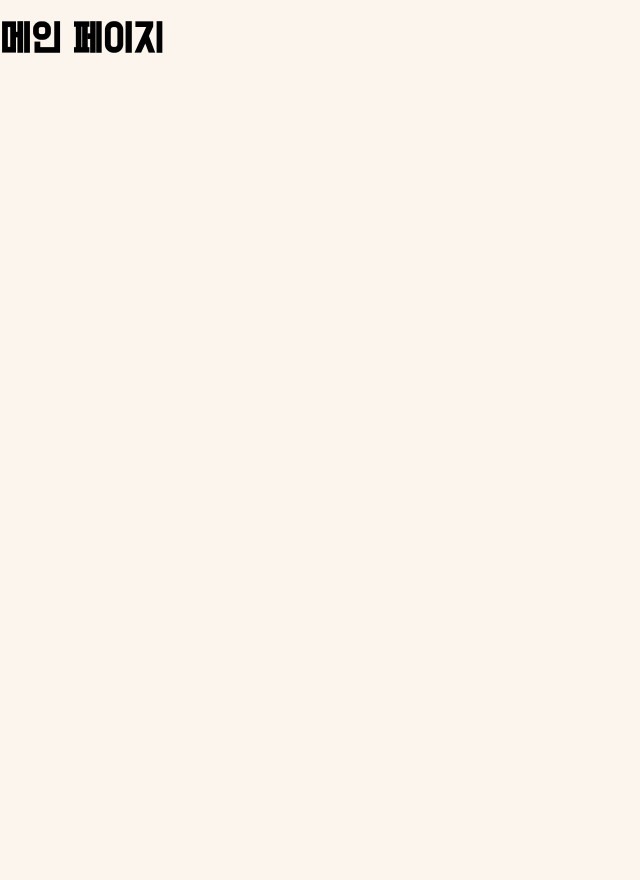
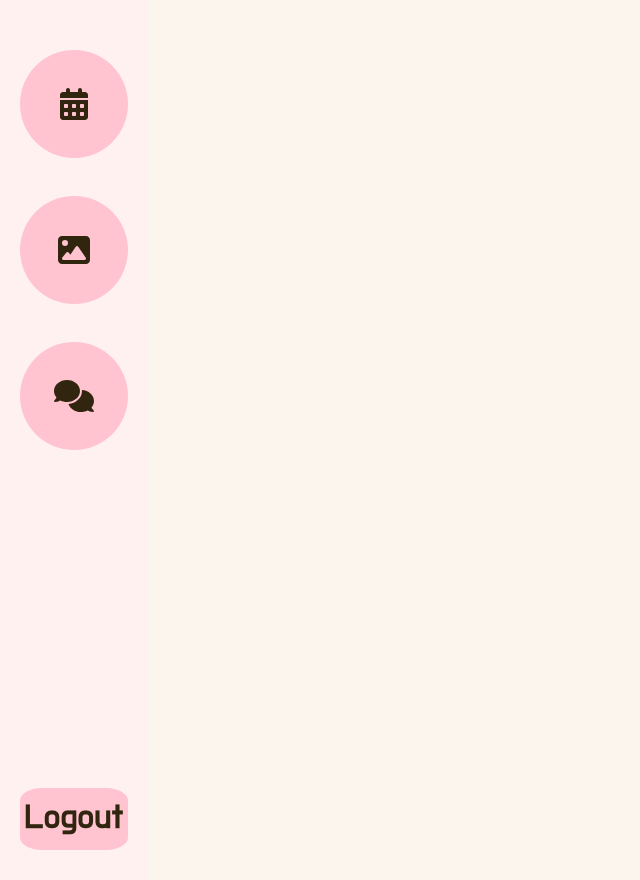
Before and after one commit to Stageus/blossom-react, a React (Create React App) app: page / in a window 1280 px wide. Shown: the whole page, without its empty margins (0-640 px from the left). Before the commit the page ends 800 px from the top, so only its background shows below. Built offline with nearby package versions, Linux system fonts and the light colour scheme.

Commit message:
Feat: Main 페이지를 위한 컴포넌트 파일 생성 및 Nav 컴포넌트 구현 1. 로그아웃 API 생성 요청

```diff
--- a/src/components/Auth/SignupForm.js
+++ b/src/components/Auth/SignupForm.js
@@ -204,7 +204,7 @@ const SignupForm = () => {
                 <Button
                   $width="7.75rem"
                   $height="4.375rem"
-                  $size="24px"
+                  $fontSize="24px"
                   disabled={isDisable}
                   onClick={handleDuplicateId}
                 >
--- /dev/null
+++ b/src/components/Main/Anniversary.js
@@ -0,0 +1,5 @@
+import React from "react";
+
+const Anniversary = () => {};
+
+export default Anniversary;
--- /dev/null
+++ b/src/components/Main/Nav.js
@@ -0,0 +1,120 @@
+import React, { useState, useEffect } from "react";
+import { useNavigate } from "react-router-dom";
+import { FontAwesomeIcon } from "@fortawesome/react-fontawesome";
+
+// ===== styles import =====
+import { Button } from "../../styles/ButtonStyle";
+import FlexBox from "../../styles/FlexStyle";
+
+import { faCalendarDays } from "@fortawesome/free-solid-svg-icons"; // 일정 아이콘
+import { faImage } from "@fortawesome/free-solid-svg-icons"; // 피드 아이콘
+import { faComments } from "@fortawesome/free-solid-svg-icons"; // 문답 아이콘
+
+// ===== components import =====
+import AlertModal from "../Modal/AlertModal";
+
+// ===== component =====
+const Nav = () => {
+  // === state ===
+  const [isLogoutFailModal, setIsLogoutFailModal] = useState(false);
+
+  // === navigate ===
+  const navigate = useNavigate();
+
+  useEffect(() => {
+    // 로그아웃 성공 시, 로그아웃 처리
+    // 로그아웃 실패 시, modal 출력
+  }, []);
+
+  // 일정 버튼 클릭 시, 일정 페이지로 이동
+  const handleClickScheduleButton = () => {
+    navigate("/schedule");
+  };
+
+  // 피드 버튼 클릭 시, 피드 페이지로 이동
+  const handleClickFeedButton = () => {
+    navigate("/feed");
+  };
+
+  // 문답 버튼 클릭 시, 문답 페이지로 이동
+  const handleClickQnAButton = () => {
+    navigate("/qnalist");
+  };
+
+  // 로그아웃 버튼 클릭 시, 로그아웃 API 호출
+  const handleClickLogoutButton = () => {
+    // 로그아웃 API 호출 코드
+    const status = 200;
+
+    if (status === 400) {
+      setIsLogoutFailModal(true);
+    } else {
+      navigate("/login");
+    }
+  };
+
+  return (
+    <>
+      {isLogoutFailModal && (
+        <AlertModal message="로그아웃에 실패했습니다." setIsOpen={setIsLogoutFailModal} />
+      )}
+
+      <FlexBox
+        $dir="col"
+        $row="between"
+        $col="center"
+        $width="9.25rem"
+        $height="100vh"
+        $padding="50px 0 30px 0"
+        $backgroundColor="#FFF1F0"
+      >
+        <FlexBox $dir="col" $row="between" $col="center" $width="9.25rem" $height="50%">
+          {/* 일정 버튼 */}
+          <Button
+            $width="108px"
+            $height="108px"
+            $borderRadius="50%"
+            onClick={handleClickScheduleButton}
+          >
+            <FlexBox $width="108px" $height="108px" $row="center" $col="center">
+              <FontAwesomeIcon icon={faCalendarDays} />
+            </FlexBox>
+          </Button>
+
+          {/* 피드 버튼 */}
+          <Button $width="108px" $height="108px" $borderRadius="50%">
+            <FlexBox
+              $width="108px"
+              $height="108px"
+              $row="center"
+              $col="center"
+              onClick={handleClickFeedButton}
+            >
+              <FontAwesomeIcon icon={faImage} />
+            </FlexBox>
+          </Button>
+
+          {/* 문답 버튼 */}
+          <Button $width="108px" $height="108px" $borderRadius="50%" onClick={handleClickQnAButton}>
+            <FlexBox $width="108px" $height="108px" $row="center" $col="center">
+              <FontAwesomeIcon icon={faComments} />
+            </FlexBox>
+          </Button>
+        </FlexBox>
+
+        {/* 로그아웃 버튼 */}
+        <Button
+          $width="108px"
+          $height="62px"
+          $borderRadius="20%"
+          $fontSize="28px"
+          onClick={handleClickLogoutButton}
+        >
+          Logout
+        </Button>
+      </FlexBox>
+    </>
+  );
+};
+
+export default Nav;
--- /dev/null
+++ b/src/components/Main/NicknameWrapper.js
@@ -0,0 +1,5 @@
+import React from "react";
+
+const NicknameWrapper = () => {};
+
+export default NicknameWrapper;
--- /dev/null
+++ b/src/components/Main/Thumbnail.js
@@ -0,0 +1,5 @@
+import React from "react";
+
+const Thumbnail = () => {};
+
+export default Thumbnail;
--- a/src/components/Modal/AlertModal.js
+++ b/src/components/Modal/AlertModal.js
@@ -11,6 +11,8 @@ import Modal from "../Common/Modal";
 // ===== component =====
 const AlertModal = ({ message, hasFunc, onClick, setIsOpen }) => {
   // message : String
+  // hasFunc : Boolean
+  // onClick : Funtion
   // setIsOpen : Funtion
 
   return (
--- a/src/pages/Main.js
+++ b/src/pages/Main.js
@@ -1,7 +1,21 @@
 import React from "react";
 
+// ===== components import =====
+import Nav from "../components/Main/Nav";
+import Anniversary from "../components/Main/Anniversary";
+import Thumbnail from "../components/Main/Thumbnail";
+import NicknameWrapper from "../components/Main/NicknameWrapper";
+
+// ===== component =====
 const Main = () => {
-  return <h1>메인 페이지</h1>;
+  return (
+    <>
+      <Nav />
+      <Anniversary />
+      <Thumbnail />
+      <NicknameWrapper />
+    </>
+  );
 };
 
 export default Main;
--- a/src/styles/ButtonStyle.js
+++ b/src/styles/ButtonStyle.js
@@ -10,8 +10,8 @@ export const Button = styled.button`
   color: ${(props) => props.$textColor || "#32250F"};
 
   /* fonts */
-  font-size: ${(props) => props.$size || "32px"};
-  font-weight: ${(props) => props.$weight || "400"};
+  font-size: ${(props) => props.$fontSize || "32px"};
+  font-weight: ${(props) => props.$fontWeight || "400"};
 
   /* border */
   border: ${(props) => props.$border || "none"};
```
